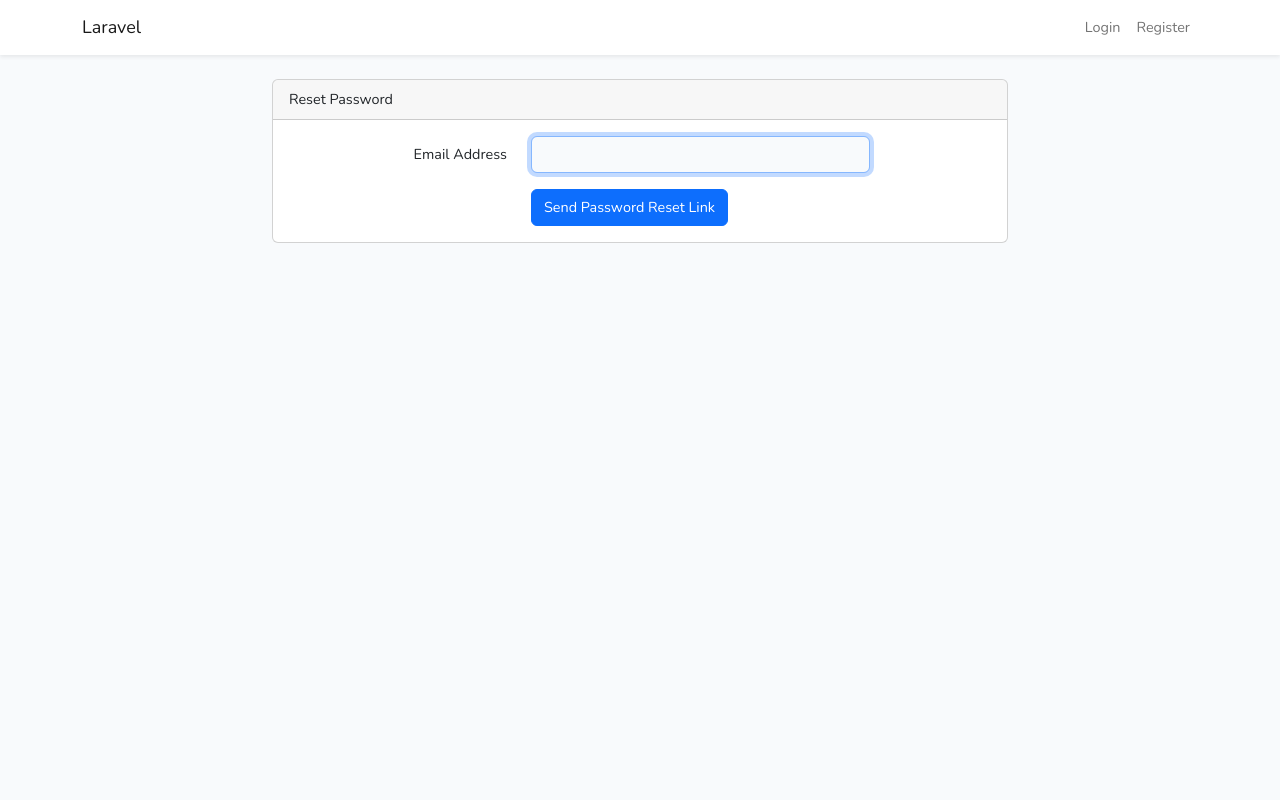
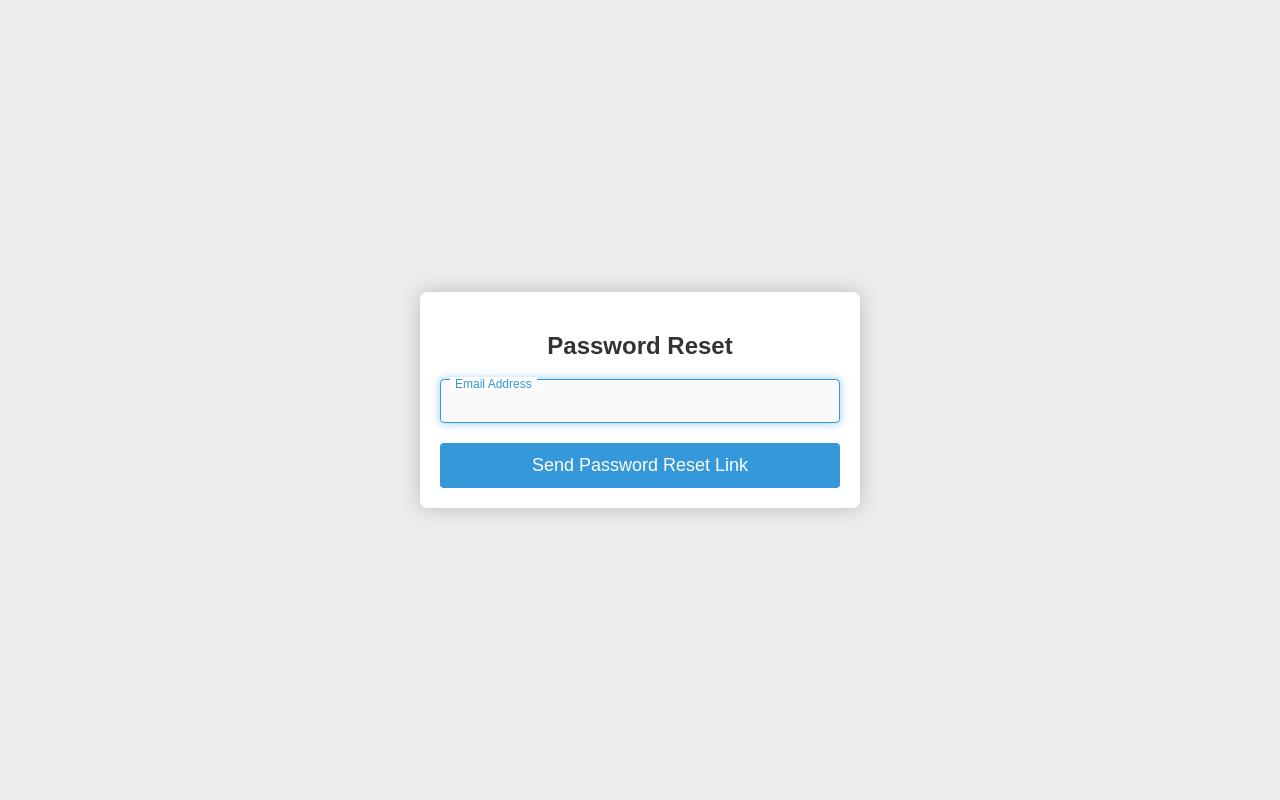
Before and after one commit to dennisngugiwambui/TechnicalWriters, a Laravel app: template resources/views/auth/passwords/email.blade.php in a window 1280 px wide. Run offline with Laravel 10, Linux system fonts and the light colour scheme; the template is opened without the code that fills it, so the values that code supplies are empty; style sheets or scripts are compiled from the project's sources.

Commit message:
auth pages

```diff
--- a/resources/views/auth/passwords/email.blade.php
+++ b/resources/views/auth/passwords/email.blade.php
@@ -1,47 +1,152 @@
-@extends('layouts.app')
+<!DOCTYPE html>
+<html lang="en">
+<head>
+    <meta charset="UTF-8">
+    <meta name="viewport" content="width=device-width, initial-scale=1.0">
+    <title>Password Reset</title>
+    <link rel="icon" type="image/png" href="/Admin/img/writer.png">
+    <!-- Font Awesome CSS (Include the link to Font Awesome in your project) -->
+    <link rel="stylesheet" href="https://cdnjs.cloudflare.com/ajax/libs/font-awesome/6.0.0/css/all.min.css">
+    <style>
+        body {
+            background: linear-gradient(135deg, #edebed, #edebed);
+            font-family: 'Arial', sans-serif;
+            margin: 0;
+            display: flex;
+            align-items: center;
+            justify-content: center;
+            height: 100vh;
+        }
 
-@section('content')
-<div class="container">
-    <div class="row justify-content-center">
-        <div class="col-md-8">
-            <div class="card">
-                <div class="card-header">{{ __('Reset Password') }}</div>
+        .password-reset-container {
+            background-color: #fff;
+            border-radius: 8px;
+            box-shadow: 0 0 20px rgba(0, 0, 0, 0.2);
+            overflow: hidden;
+            width: 400px;
+            max-width: 100%;
+            padding: 20px;
+            text-align: center;
+            animation: fadeInUp 0.8s ease-out;
+        }
 
-                <div class="card-body">
-                    @if (session('status'))
-                        <div class="alert alert-success" role="alert">
-                            {{ session('status') }}
-                        </div>
-                    @endif
+        @keyframes fadeInUp {
+            from {
+                opacity: 0;
+                transform: translateY(20px);
+            }
+            to {
+                opacity: 1;
+                transform: translateY(0);
+            }
+        }
 
-                    <form method="POST" action="{{ route('password.email') }}">
-                        @csrf
+        .password-reset-container h2 {
+            color: #333;
+        }
 
-                        <div class="row mb-3">
-                            <label for="email" class="col-md-4 col-form-label text-md-end">{{ __('Email Address') }}</label>
+        .password-reset-form {
+            display: flex;
+            flex-direction: column;
+            gap: 20px;
+        }
 
-                            <div class="col-md-6">
-                                <input id="email" type="email" class="form-control @error('email') is-invalid @enderror" name="email" value="{{ old('email') }}" required autocomplete="email" autofocus>
+        .form-group {
+            position: relative;
+        }
 
-                                @error('email')
-                                    <span class="invalid-feedback" role="alert">
-                                        <strong>{{ $message }}</strong>
-                                    </span>
-                                @enderror
-                            </div>
-                        </div>
+        .form-group label {
+            position: absolute;
+            top: 50%;
+            left: 10px;
+            transform: translateY(-50%);
+            background-color: #fff;
+            padding: 0 5px;
+            color: #777;
+            transition: 0.3s;
+            font-size: 14px; /* Adjust label font size */
+        }
 
-                        <div class="row mb-0">
-                            <div class="col-md-6 offset-md-4">
-                                <button type="submit" class="btn btn-primary">
-                                    {{ __('Send Password Reset Link') }}
-                                </button>
-                            </div>
-                        </div>
-                    </form>
-                </div>
-            </div>
+        .form-group input {
+            width: 100%;
+            padding: 12px;
+            font-size: 16px;
+            border: 1px solid #ddd;
+            border-radius: 4px;
+            transition: 0.3s;
+            background-color: #f9f9f9;
+            box-shadow: 0 0 10px rgba(0, 0, 0, 0.1);
+            box-sizing: border-box;
+            outline: none; /* Remove blue border on focus */
+        }
+
+        .form-group input:focus {
+            border-color: #3498db;
+            box-shadow: 0 0 10px rgba(52, 152, 219, 0.5);
+        }
+
+        .form-group input:focus + label {
+            top: 5px;
+            font-size: 12px;
+            color: #3498db;
+        }
+
+        .reset-btn {
+            background-color: #3498db;
+            color: #fff;
+            padding: 12px;
+            border: none;
+            border-radius: 4px;
+            font-size: 18px;
+            cursor: pointer;
+            transition: 0.3s;
+        }
+
+        .reset-btn:hover {
+            background-color: #2980b9;
+        }
+
+        .login-link {
+            font-size: 14px;
+            margin-top: 10px;
+            color: #777;
+        }
+
+        .login-link a {
+            color: #3498db;
+            text-decoration: none;
+        }
+
+        .invalid-feedback {
+            color: #ff0000;
+            font-size: 14px;
+            margin-top: 5px;
+            display: block;
+        }
+    </style>
+</head>
+<body>
+
+<div class="password-reset-container">
+    <h2>Password Reset</h2>
+    <form class="password-reset-form" method="POST" action="{{ route('password.email') }}">
+        @csrf
+        <div class="form-group">
+            <input id="email" type="email" class="form-control @error('email') is-invalid @enderror" name="email" value="{{ old('email') }}" autocomplete="email" autofocus>
+            <label for="email">{{ __('Email Address') }}</label>
+
+            @error('email')
+            <span class="invalid-feedback" role="alert">
+                    <strong>{{ $message }}</strong>
+                </span>
+            @enderror
         </div>
-    </div>
+
+        <button type="submit" class="reset-btn">
+            {{ __('Send Password Reset Link') }}
+        </button>
+    </form>
 </div>
-@endsection
+
+</body>
+</html>
```
Also changed, not shown: resources/views/auth/register.blade.php (+41 -30 lines).
